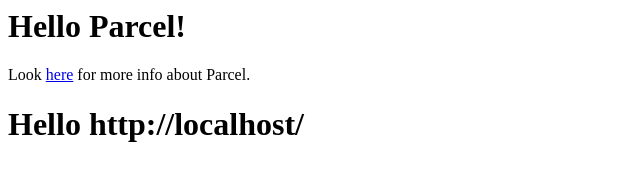
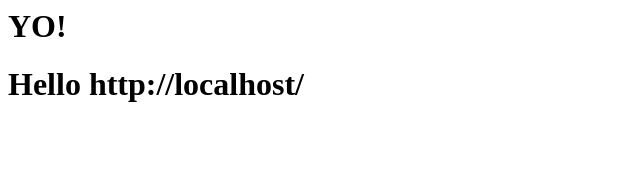
Before and after one commit to paigen11/better-javascript-lut, a website built with Parcel: page jsDom/index.html in a window 1280 px wide. Shown: the whole page, without its empty margins (0-640 px from the left). Built offline with nearby package versions, Linux system fonts and the light colour scheme.

Commit message:
more dom work

```diff
--- a/jsDom/index.html
+++ b/jsDom/index.html
@@ -1,14 +1,14 @@
 <html>
-
   <head>
     <title>Parcel Sandbox</title>
     <meta charset="UTF-8" />
   </head>
 
   <body>
-	<div id="app"></div>
+    <div id="app">
+      <header><h1 id="logo">Company Logo</h1></header>
+    </div>
 
     <script src="src/index.js"></script>
   </body>
-
 </html>
--- a/jsDom/src/index.js
+++ b/jsDom/src/index.js
@@ -1,11 +1,5 @@
-document.getElementById('app').innerHTML = `
-<h1>Hello Parcel!</h1>
-<div>
-  Look
-  <a href="https://parceljs.org" target="_blank" rel="noopener noreferrer">here</a>
-  for more info about Parcel.
-</div>
-`;
+const logo = document.getElementById('logo');
+logo.innerText = 'YO!';
 
 // doc resource https://developer.mozilla.org/en-US/
 
```
Lines whose indentation alone changed are shown as unchanged.
